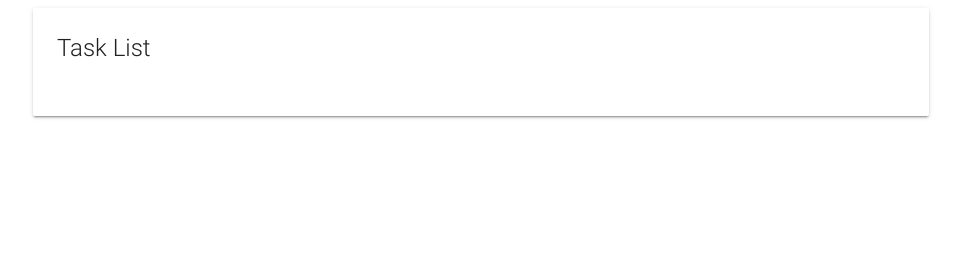
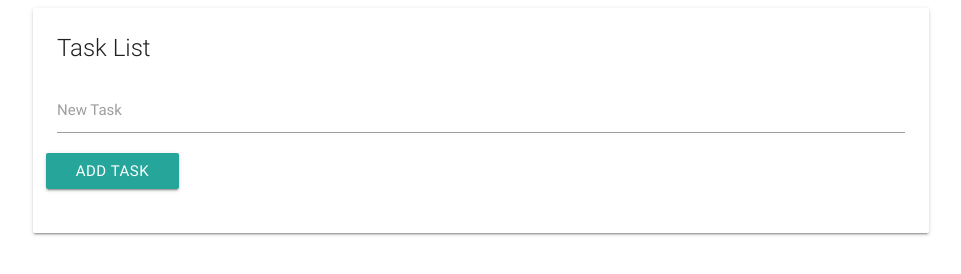
Before and after one commit to BrianLevin/Task-List, a plain HTML site: page index.html in a window 1280 px wide. Shown: the whole page, without its empty margins (159-1120 px from the left). Drawn offline with nearby package versions, Linux system fonts and the light colour scheme.

Commit message:
text is showing up inppit box

```diff
--- a/index.html
+++ b/index.html
@@ -19,6 +19,13 @@
                     <div class="card-content">
                         <span class="card-title">Task List</span>
                         <div class="row">
+                            <form id="task-form">
+                                <div class="input-field col s12">
+                                    <input type="text" name="task" id="task">
+                                    <label for="task">New Task</label>
+                                </div>
+                                <input type="submit" value="Add Task" class="btn">
+                            </form>
                         </div>
                     </div>
                 </div>
```
